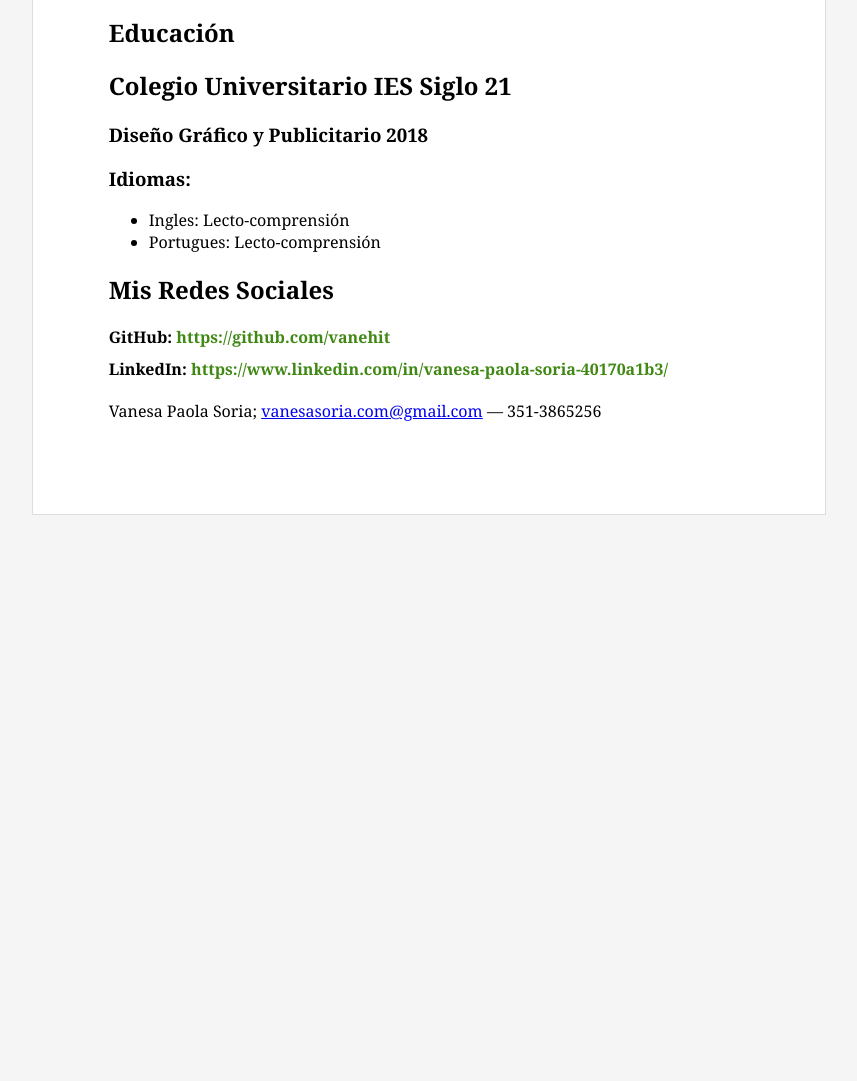
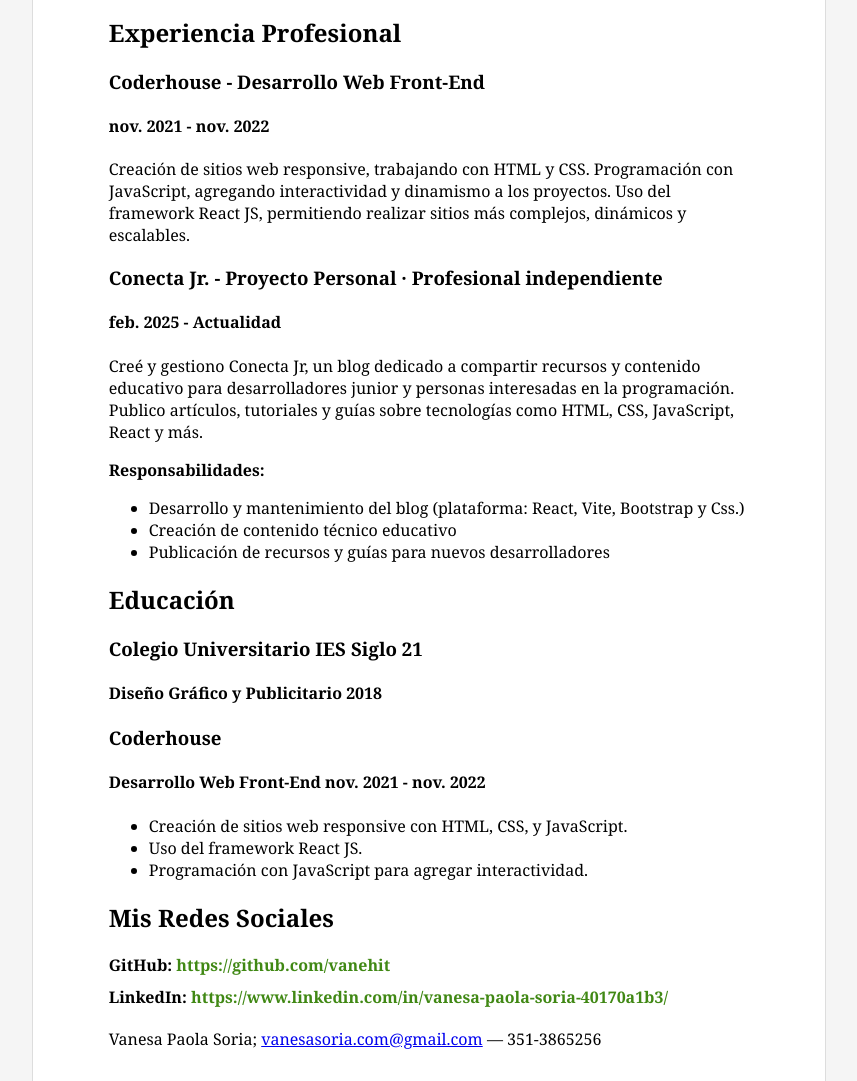
Before and after one commit to vanehit/CV-SoriaVanesaPaola, a website: page index.html in a window 1280 px wide. Shown: the part 1460-2541 px from the top of the page, without its empty margins (211-1068 px from the left). Before the commit the page ends 1975 px from the top, so only its background shows below. Drawn offline with nearby package versions, Linux system fonts and the light colour scheme.

Commit message:
Actualización de CV

```diff
--- a/index.html
+++ b/index.html
@@ -61,13 +61,41 @@
                 </div>
 
                 <div class="section">
+                    <h2>Experiencia Profesional</h2>
+                    <div class="experience">
+                        <h3>Coderhouse - Desarrollo Web Front-End</h3>
+                        <h4>nov. 2021 - nov. 2022</h4>
+                        <p>
+                            Creación de sitios web responsive, trabajando con HTML y CSS.
+                            Programación con JavaScript, agregando interactividad y dinamismo a los proyectos.
+                            Uso del framework React JS, permitiendo realizar sitios más complejos, dinámicos y escalables.
+                        </p>
+                    </div>
+                    <div class="experience">
+                        <h3>Conecta Jr. - Proyecto Personal · Profesional independiente</h3>
+                        <h4>feb. 2025 - Actualidad</h4>
+                        <p>
+                            Creé y gestiono Conecta Jr, un blog dedicado a compartir recursos y contenido educativo para desarrolladores junior y personas interesadas en la programación. Publico artículos, tutoriales y guías sobre tecnologías como HTML, CSS, JavaScript, React y más.
+                        </p>
+                        <p><strong>Responsabilidades:</strong></p>
+                        <ul>
+                            <li>Desarrollo y mantenimiento del blog (plataforma: React, Vite, Bootstrap y Css.)</li>
+                            <li>Creación de contenido técnico educativo</li>
+                            <li>Publicación de recursos y guías para nuevos desarrolladores</li>
+                        </ul>
+                    </div>
+                </div>
+
+                <div class="section">
                     <h2>Educación</h2>
-                    <h2>Colegio Universitario IES Siglo 21</h2>
-                    <h3>Diseño Gráfico y Publicitario <strong>2018</strong></h3>
-					<h3>Idiomas: </h3>
+                    <h3>Colegio Universitario IES Siglo 21</h3>
+                    <h4>Diseño Gráfico y Publicitario <strong>2018</strong></h4>
+                    <h3>Coderhouse</h3>
+                    <h4>Desarrollo Web Front-End <strong>nov. 2021 - nov. 2022</strong></h4>
                     <ul>
-							<li>Ingles: Lecto-comprensión</li>
-							<li>Portugues: Lecto-comprensión</li>
+                        <li>Creación de sitios web responsive con HTML, CSS, y JavaScript.</li>
+                        <li>Uso del framework React JS.</li>
+                        <li>Programación con JavaScript para agregar interactividad.</li>
                     </ul>
                 </div>
 
```
Lines whose indentation alone changed are shown as unchanged.
